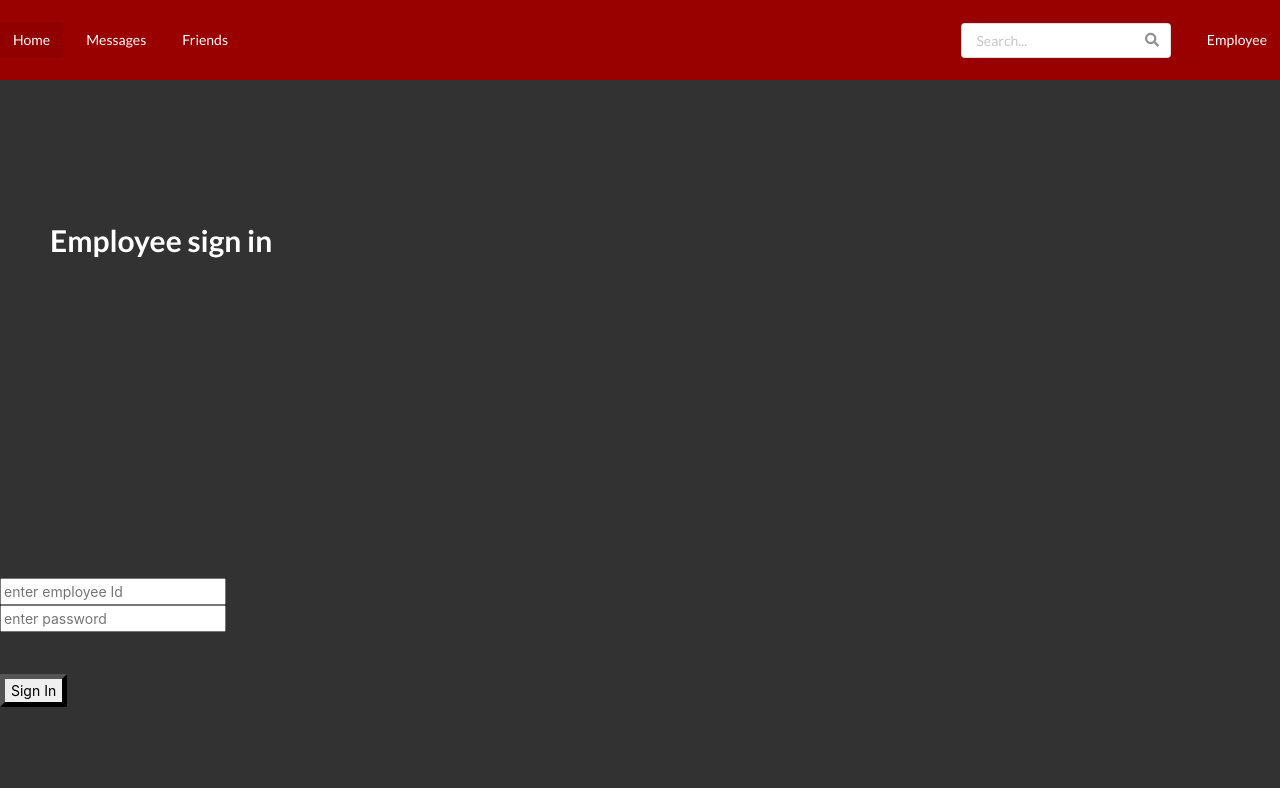
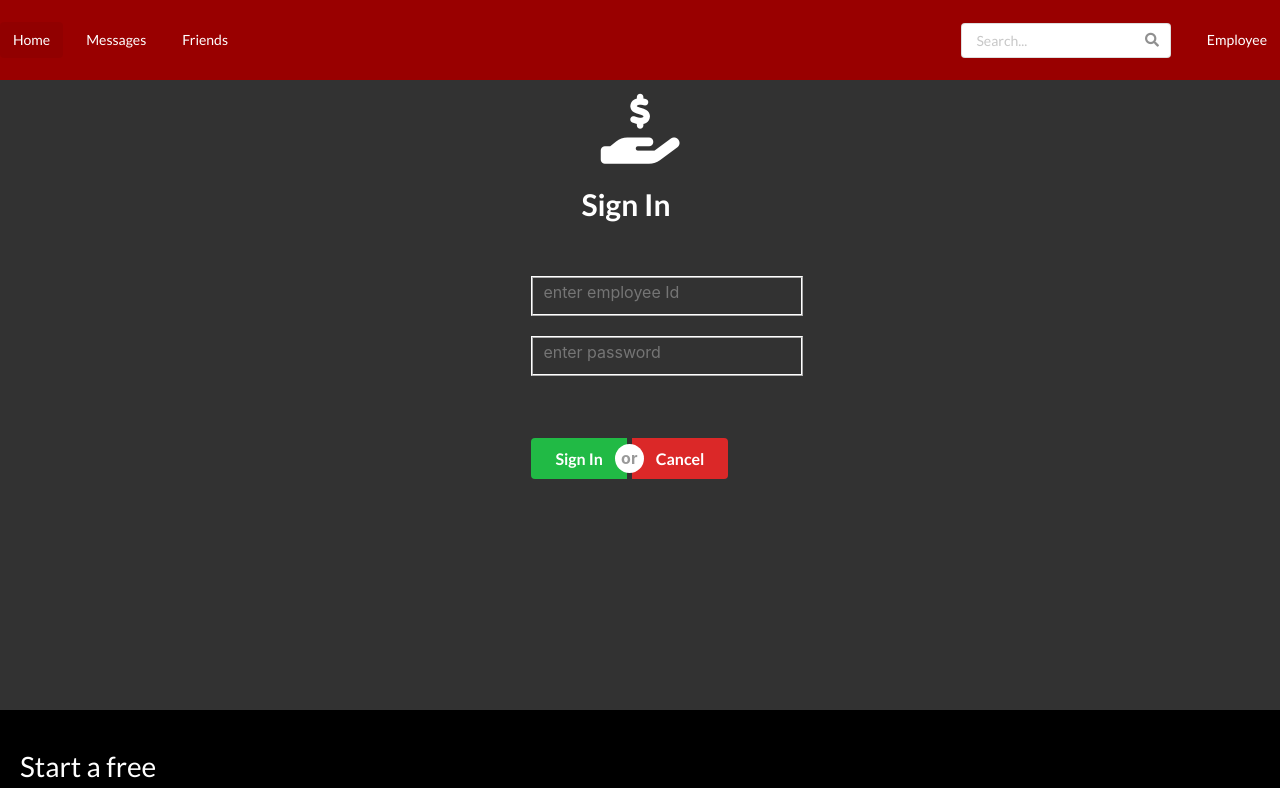
Before and after one commit to harshita360/loan-management-dbms, a React (Create React App) app in the folder client/: page /empsignin in a window 1280 px wide. Shown: the top 788 px of the page. Built offline with nearby package versions, Linux system fonts and the light colour scheme.

Commit message:
added styling emp sign in

```diff
--- a/client/src/components/EmployeeSignIn.js
+++ b/client/src/components/EmployeeSignIn.js
@@ -1,6 +1,8 @@
 import React from "react";
 import axios from "axios";
 import history from "../history";
+import "./sgin.css";
+
 
 class EmployeeSignIn extends React.Component {
   constructor(props) {
@@ -62,12 +64,18 @@ class EmployeeSignIn extends React.Component {
     const { error } = this.state;
     //console.log(this.state.employeId);
     return (
-      <div>
-        <h3>Employee sign in </h3>
+      <div className="ui centered grid">
+      <div className="three wide column">
+      <center>
+      <i class="fas fa-hand-holding-usd fa-5x"></i>
+      </center>
+        <h3>Sign In </h3>
 
         <input
           placeholder="enter employee Id"
           onChange={(e) => this.setState({ employeId: e.target.value })}
+          className="sign id"
+          type="id"
         />
         {error.empid !== "" && (
           <span style={{ color: "yellow" }}>{this.state.error.empid}</span>
@@ -76,6 +84,8 @@ class EmployeeSignIn extends React.Component {
         <input
           placeholder="enter password"
           onChange={(e) => this.setState({ password: e.target.value })}
+          className="sign pass"
+          type="pass"
         />
         {error.pass !== "" && (
           <span style={{ color: "yellow" }}>{this.state.error.pass}</span>
@@ -84,9 +94,13 @@ class EmployeeSignIn extends React.Component {
 
         <br />
         <br />
-        <button onClick={() => this.handleSignIn(this.state.employeId)}>
-          Sign In
-        </button>
+        <div className="ui large buttons">
+        <button className="ui green button"
+         onClick={this.handleSignIn}>Sign In</button>
+         <div className="or"></div>
+         <button className="ui red button">Cancel</button>
+       </div>
+      </div>
       </div>
     );
   }
```
